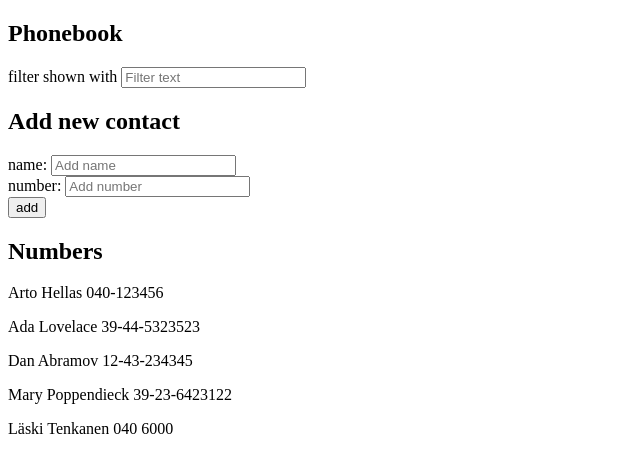
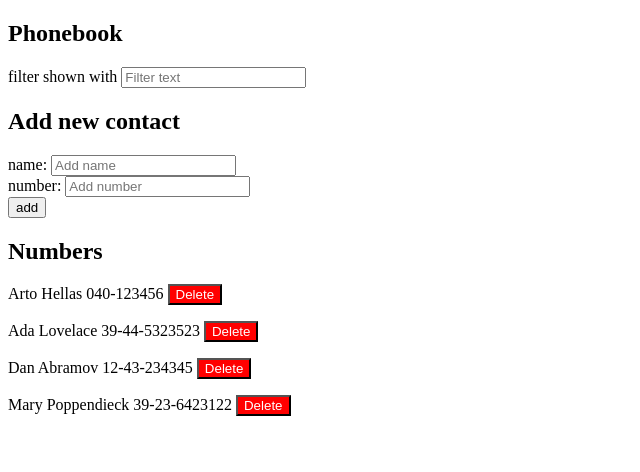
Before and after one commit to JJPouta/FSOpen2020, a React (Create React App) app in the folder osa2/puhelinluettelo/: page / in a window 1280 px wide. Shown: the top 472 px of the page, without its empty margins (0-640 px from the left). Built offline with nearby package versions, Linux system fonts and the light colour scheme; data requests are answered from the project's data file.

Commit message:
2.17 valmis

```diff
--- a/osa2/puhelinluettelo/db.json
+++ b/osa2/puhelinluettelo/db.json
@@ -19,11 +19,6 @@
       "name": "Mary Poppendieck",
       "number": "39-23-6423122",
       "id": 4
-    },
-    {
-      "name": "Läski Tenkanen",
-      "number": "040 6000",
-      "id": 5
     }
   ]
 }
--- a/osa2/puhelinluettelo/src/components/App.jsx
+++ b/osa2/puhelinluettelo/src/components/App.jsx
@@ -1,13 +1,13 @@
 import React, { useState,useEffect } from 'react'
-import axios from 'axios'
 import contactService from "../services/contacts"
 
-const Persons = ({contacts}) => {
+const Persons = ({contacts,delFunc}) => {
 
   if(contacts.length > 0)
     {
       return(<div>
-        {contacts.map(contact => <p key={contact.name}>{contact.name} {contact.number}</p>)}
+        {contacts.map(contact => <p key={contact.id}>{contact.name} {contact.number} <button key={contact.id} style={{background:"red",color:"white"}} onClick={() => delFunc(contact.id)}>Delete</button></p>
+        )}
       </div>)
     }
     else
@@ -59,14 +59,12 @@ const App = () => {
     {
       contactService
         .createNew(newContact)
-        .then(rNewContact => {
-          let newPersons = persons.concat({name: rNewContact.name,number: rNewContact.number})
-          setPersons(newPersons)
-          changeVisualData(newPersons)
-        })
-
+        .then(contactService.getContacts()
+          // Ladataan uudelleen koska palvelin luo ID:n
+          .then(reloadedContacts => {
+          setPersons(reloadedContacts)
+          changeVisualData(reloadedContacts)}))
     }
-
   }
 
   const handleChange = (event) => {
@@ -96,6 +94,32 @@ const App = () => {
     }
   }
 
+  const removeContact = (id) => {
+
+    let delIndx = null;
+    let personName = null;
+
+    persons.forEach(person => {if(person.id===id){
+      delIndx = persons.indexOf(person)
+      personName = person.name
+    }})
+
+    let res = window.confirm(`Do you want to delete contact: ${personName}?`)
+
+    // Poistutaan jos cancel tai ruksi
+    if(!res){return;}
+
+    let newPersons = persons.filter(person => person.id !== id)
+
+    setPersons(newPersons)
+    changeVisualData(newPersons)
+
+    contactService
+    .deleteContact(id)
+
+
+  }
+
   useEffect(() => {
     contactService
       .getContacts()
@@ -112,7 +136,7 @@ const App = () => {
       <h2>Add new contact</h2>
       <AddContacts changeFunc={handleChange} addFunc={addContact}/>
       <h2>Numbers</h2>
-      <Persons contacts={visualData}/>
+      <Persons contacts={visualData} delFunc={removeContact}/>
     </div>
   )
 
--- a/osa2/puhelinluettelo/src/services/contacts.js
+++ b/osa2/puhelinluettelo/src/services/contacts.js
@@ -12,7 +12,6 @@ const getContacts = () => {
 }
 
 const createNew = (newObject)  => {
-    console.log(newObject)
     const request = axios.post(baseUrl, newObject)
     return request.then(response => response.data)
 
```
